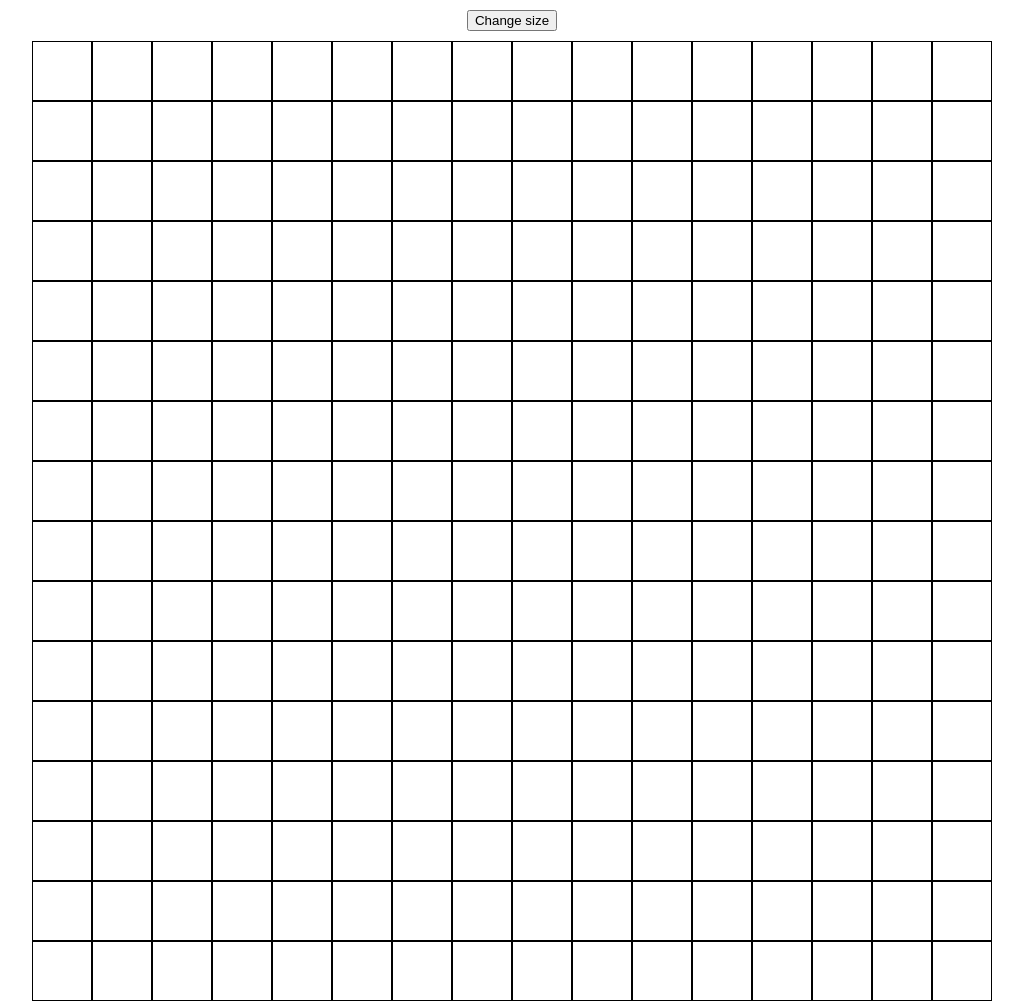
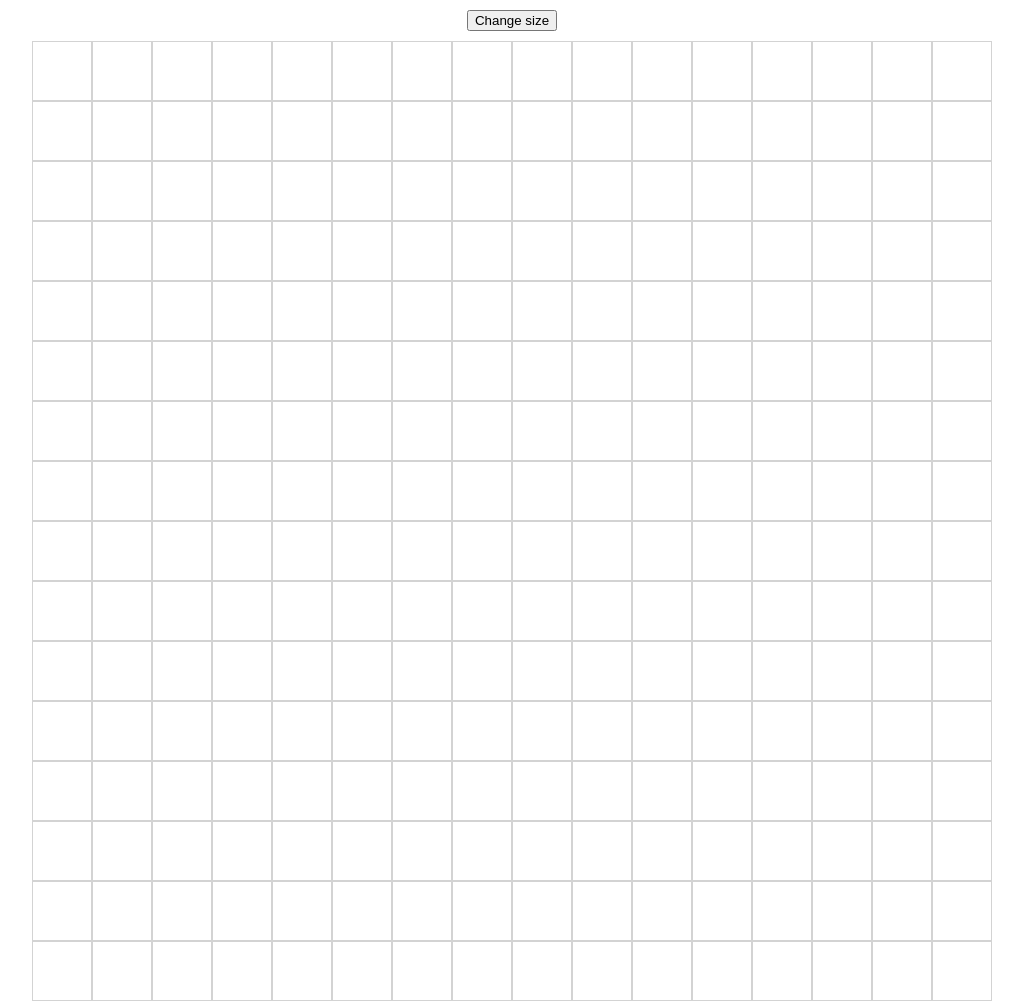
Before and after one commit to nsaquino/etch-a-sketch, a plain HTML site: page index.html in a window 1280 px wide. Shown: the whole page, without its empty margins (128-1151 px from the left). Drawn offline with Linux system fonts and the light colour scheme.

Commit message:
Change square border style

```diff
--- a/script.js
+++ b/script.js
@@ -11,10 +11,7 @@ function createNewGrid(size) {
 
         for (let j = 0; j < size; j++) {
             const square = document.createElement('div');
-
-            square.style.flexGrow = 1;
-            square.style.aspectRatio = '1 / 1';
-            square.style.border = '1px solid black';
+            square.classList.add('square');
 
             square.addEventListener('mouseover', () => {
                 square.classList.add('hovered');
--- a/style.css
+++ b/style.css
@@ -11,8 +11,15 @@ body {
     margin: auto;
 }
 
+.square {
+    flex-grow: 1;
+    aspect-ratio: 1 / 1;
+    border: 1px solid lightgray;
+}
+
 .hovered {
     background-color: black;
+    border-color: rgb(24, 24, 24);
 }
 
 #btn {
```
